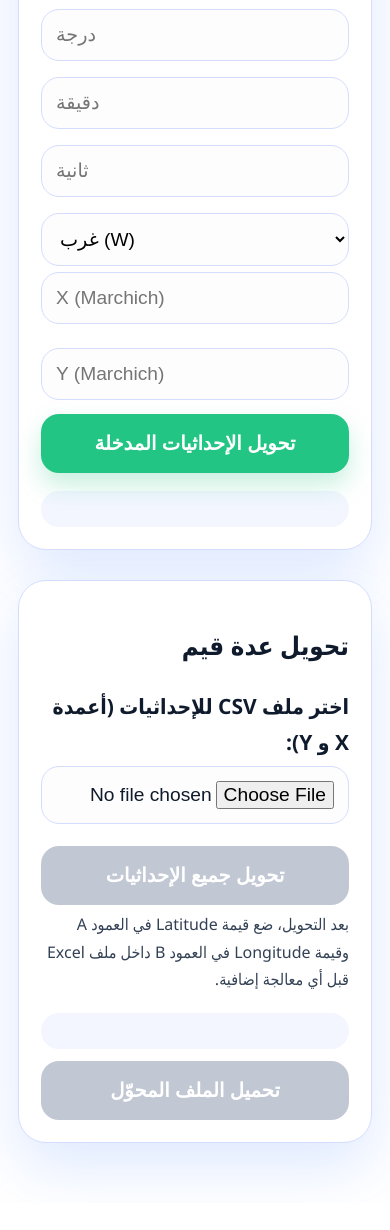
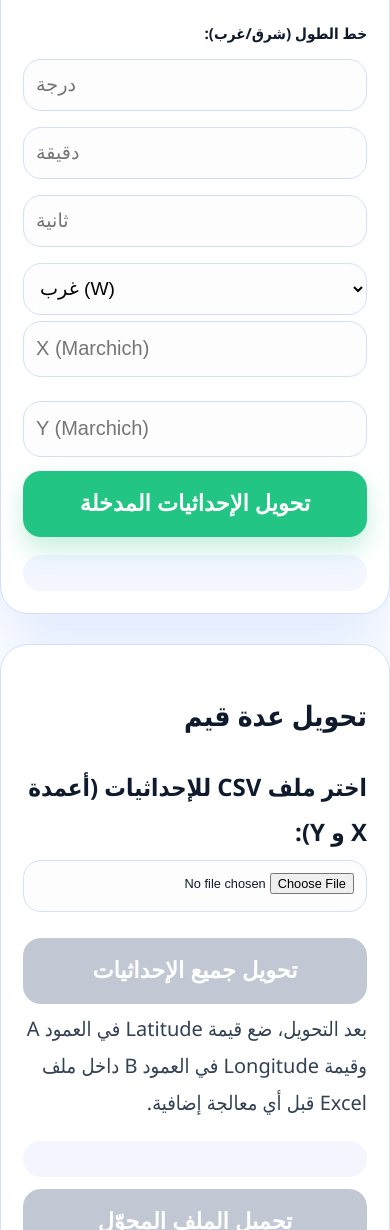
Before and after one commit to hichamzghoudi/convertgps, a plain HTML site: page index.html in a window 390 px wide. Shown: the part 770-2000 px from the top of the page. Before the commit the page ends 1973 px from the top, so only its background shows below. Drawn offline with nearby package versions, Linux system fonts and the light colour scheme; a script that the page names is missing.

Commit message:
lkhat mzl sghir

```diff
--- a/index.html
+++ b/index.html
@@ -21,7 +21,7 @@
 
 body {
   font-family: "Segoe UI", Tahoma, sans-serif;
-  font-size: 18px;
+  font-size: 19px;
   line-height: 1.55;
   padding: 24px;
   margin: 0;
@@ -45,12 +45,13 @@ label { display: block; margin-top: 12px; font-weight: 600; }
 
 select, input, button {
   width: 100%;
-  padding: 14px;
+  padding: clamp(12px, 3vw, 18px);
   margin-top: 6px;
   border-radius: 16px;
   border: 1px solid var(--border-color);
   background: #fdfdfd;
-  font-size: 1.12rem;
+  font-size: 1.2rem;
+  min-height: 48px;
   transition: border 0.2s ease, box-shadow 0.2s ease;
 }
 
@@ -152,6 +153,8 @@ button:disabled {
 .manual-fields input {
   flex: 1 1 100%;
   min-width: auto;
+  font-size: 1.25rem;
+  min-height: 56px;
 }
 
 .manual-btn { margin-top: 14px; }
@@ -170,9 +173,19 @@ button:disabled {
   direction: ltr;
 }
 
-.dms-row input { flex: 1 1 auto; min-width: 80px; }
+  .dms-row input {
+    flex: 1 1 32%;
+    min-width: 110px;
+    font-size: 1.2rem;
+    min-height: 52px;
+  }
 
-.dms-row select { width: auto; min-width: 110px; }
+  .dms-row select {
+    width: auto;
+    min-width: 130px;
+    font-size: 1.2rem;
+    min-height: 52px;
+  }
 
 .hemisphere-select { flex: 1 1 100%; }
 
@@ -189,20 +202,20 @@ button:disabled {
   body {
     padding: 0;
     background: linear-gradient(180deg, #04112b, #062046);
-    font-size: 21px;
-    line-height: 1.7;
+    font-size: 24px;
+    line-height: 1.85;
   }
 
   .container {
     max-width: 100%;
     border-radius: 0;
     min-height: 100vh;
-    padding: 32px 18px 60px;
+    padding: 32px 0 60px;
     box-shadow: none;
   }
 
-  h2 { font-size: 1.6rem; }
-  .manual-title { font-size: 1.4rem; }
+  h2 { font-size: 1.75rem; }
+  .manual-title { font-size: 1.55rem; }
 
   .manual-fields {
     flex-direction: column;
@@ -228,8 +241,8 @@ button:disabled {
   }
 
   button, .btntout, .download-btn {
-    font-size: 1.22rem;
-    padding: 18px;
+    font-size: 1.4rem;
+    padding: clamp(16px, 5vw, 22px);
     border-radius: 18px;
   }
 
@@ -239,15 +252,18 @@ button:disabled {
   }
 
   .result {
-    font-size: 1.15rem;
+    font-size: 1.25rem;
     border-left-width: 0;
     border-radius: 20px;
   }
 
   select, input {
     border-radius: 18px;
-    font-size: 1.2rem;
+    font-size: 0.8rem;
+    min-height: clamp(52px, 12vw, 68px);
   }
+
+  .hint { font-size: 1.25rem; }
 }
 </style>
 </head>
```
